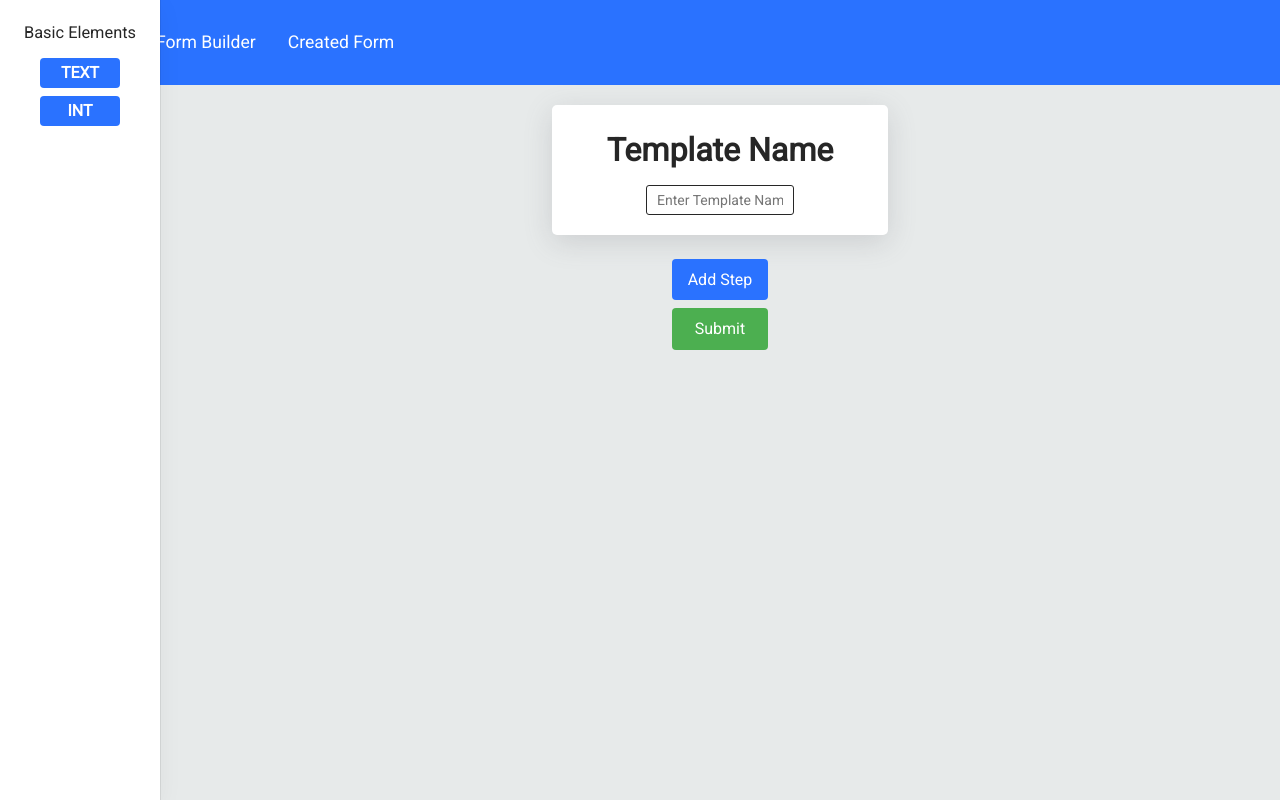
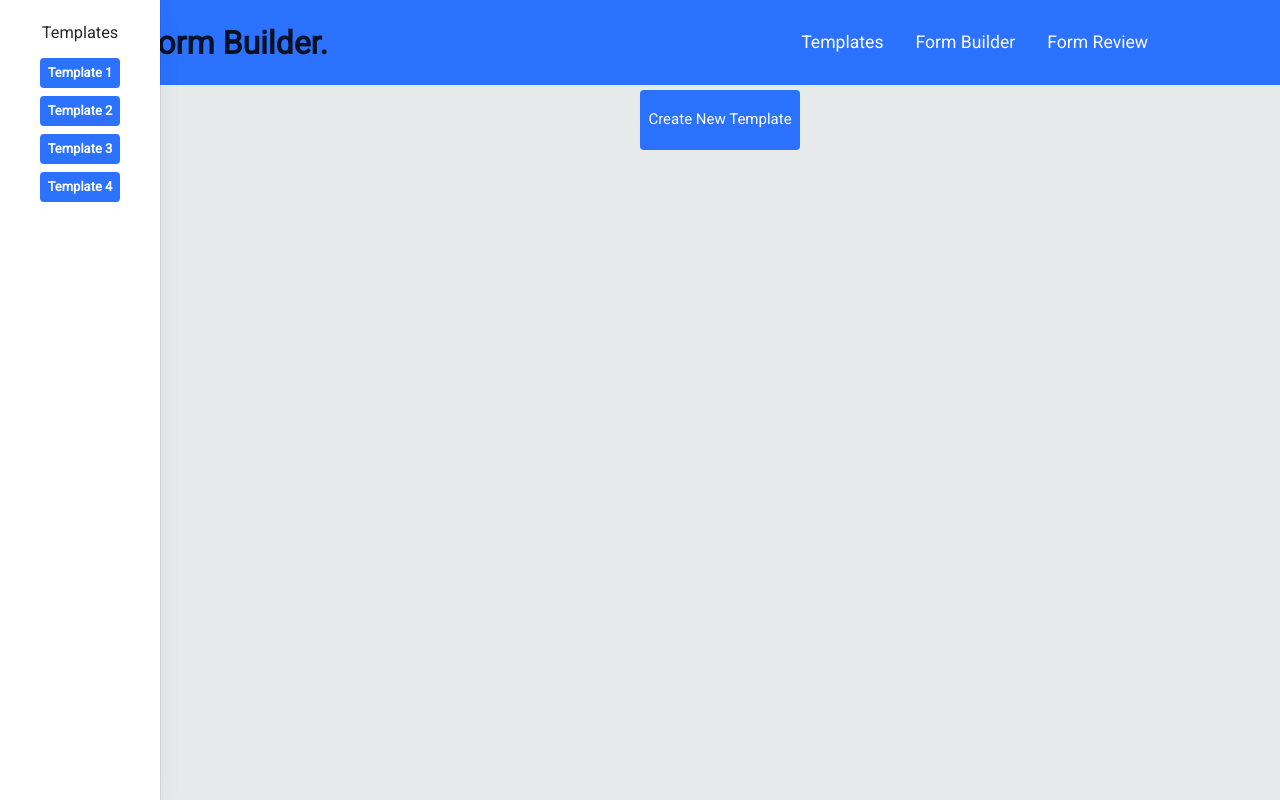
Before and after one commit to sivasaikrishna7/form-builder, a React (Create React App) app: page / in a window 1280 px wide. Built offline with nearby package versions, Linux system fonts and the light colour scheme.

Commit message:
Final Commit

```diff
--- a/src/App.js
+++ b/src/App.js
@@ -1,6 +1,7 @@
 import React, { useState } from 'react'
 import Home from './Pages/Home'
 // import Template from './Pages/Template'
+import CreatedTemplates from './Pages/CreatedTemplates'
 import Navbar from './Components/Navbar'
 import { BrowserRouter as Router, Routes, Route } from 'react-router-dom'
 
@@ -9,10 +10,14 @@ const App = () => {
   return (
     <>
       <Router>
-        <Navbar tab={tab} setTab={setTab} />
+        <Navbar setTab={setTab} />
         <Routes>
-          <Route path="/" exact element={<Home tab={tab} setTab={setTab} />} />
-          {/* <Route path="/form" exact element={<Template />} /> */}
+          <Route
+            path="/FormBuilder"
+            exact
+            element={<Home tab={tab} setTab={setTab} />}
+          />
+          <Route path="/" exact element={<CreatedTemplates />} />
         </Routes>
       </Router>
     </>
--- /dev/null
+++ b/src/Pages/CreatedTemplates.css
@@ -0,0 +1,73 @@
+.sidenav {
+    display: flex;
+    flex-direction: column;
+    align-items: center;
+    height: 100%;
+    width: 160px;
+    position: fixed;
+    z-index: 0;
+    background-color: white;
+    box-shadow: rgba(0, 0, 0, 0.05) 0px 6px 24px 0px,
+      rgba(0, 0, 0, 0.08) 0px 0px 0px 1px;
+    top: 0;
+    left: 0;
+    overflow-x: hidden;
+    padding-top: 20px;
+  }
+  .button {
+    background-color: #2a72ff;
+    border: 1px solid transparent;
+    color: white;
+    text-align: center;
+    text-decoration: none;
+    width: 80px;
+    height: 30px;
+    font-size: 13px;
+    /* font-weight: bold; */
+    margin: 4px 2px;
+    cursor: pointer;
+    -webkit-transition-duration: 0.4s; /* Safari */
+    transition-duration: 0.4s;
+    border-radius: 4px;
+  }
+
+  .button:hover {
+    box-shadow: 0 12px 16px 0 rgba(0, 0, 0, 0.24),
+      0 17px 50px 0 rgba(0, 0, 0, 0.19);
+  }
+  .createbutton{
+    /* color: White;
+    text-align: center;
+    margin-top: 5vh;
+    background-color: #2a72ff;
+    margin: 4px 2px;
+    cursor: pointer; */
+    background-color: #2a72ff;
+    border: 1px solid transparent;
+    color: white;
+    text-align: center;
+    text-decoration: none;
+    margin-bottom:3vh ;
+    width: 160px;
+    height: 60px;
+    font-size: 15px;
+    /* font-weight: bold; */
+    margin: 5px 2px;
+    cursor: pointer;
+    -webkit-transition-duration: 0.4s; /* Safari */
+    transition-duration: 0.4s;
+    border-radius: 4px;
+
+  }
+  .createbutton:hover {
+    box-shadow: 0 12px 16px 0 rgba(0, 0, 0, 0.24),
+      0 17px 50px 0 rgba(0, 0, 0, 0.19);
+  }
+  .formholder{
+    display: flex;
+    flex-direction: column;
+    align-items: center;
+    justify-content: center;
+    text-align: center;
+    margin-left: 160px;
+  }
--- /dev/null
+++ b/src/Pages/CreatedTemplates.js
@@ -0,0 +1,130 @@
+import React, { useState } from 'react'
+import './CreatedTemplates.css'
+import { Link } from 'react-router-dom'
+import { useNavigate } from 'react-router-dom'
+import SavedTemplate from './SavedTemplate'
+import { type } from '@testing-library/user-event/dist/type'
+
+const Templates = [
+  {
+    template_name: 'Google From 1',
+    field: [
+      {
+        id: '1',
+        label: 'Name',
+        type: 'text',
+      },
+      {
+        id: '2',
+        label: 'Age',
+        type: 'number',
+      },
+      {
+        id: '3',
+        label: 'Address',
+        type: 'text',
+      },
+    ],
+  },
+  {
+    template_name: 'Google From 2',
+    field: [
+      {
+        id: '1',
+        label: 'Name',
+        type: 'text',
+      },
+      {
+        id: '2',
+        label: 'Salary',
+        type: 'number',
+      },
+      {
+        id: '3',
+        label: 'Work Location',
+        type: 'text',
+      },
+    ],
+  },
+  {
+    template_name: 'Google From 3',
+    field: [
+      {
+        id: '1',
+        label: 'Name',
+        type: 'text',
+      },
+      {
+        id: '2',
+        label: 'Experience',
+        type: 'number',
+      },
+      {
+        id: '3',
+        label: 'Education',
+        type: 'text',
+      },
+    ],
+  },
+  {
+    template_name: 'Google From 4',
+    field: [
+      {
+        id: '1',
+        label: 'Name',
+        type: 'text',
+      },
+      {
+        id: '2',
+        label: 'Rank',
+        type: 'number',
+      },
+      {
+        id: '3',
+        label: 'College',
+        type: 'text',
+      },
+    ],
+  },
+]
+
+const CreatedTemplates = () => {
+  const navigate = useNavigate()
+  const [bool, setBool] = useState(false)
+  const handleClick = () => navigate('/FormBuilder')
+  return (
+    <>
+      <div className="sidenav">
+        <h3>Templates</h3>
+        <button
+          className="button"
+          onClick={() => {
+            setBool(true)
+          }}
+        >
+          Template 1
+        </button>
+        <button className="button">Template 2</button>
+        <button className="button">Template 3</button>
+        <button className="button">Template 4</button>
+      </div>
+      <div className="formholder">
+        <button className="createbutton" type="button" onClick={handleClick}>
+          Create New Template
+        </button>
+        {bool === true ? (
+          <SavedTemplate
+            template_name={Templates[0].template_name}
+            id={Templates[0].id}
+            label={Templates[0].field.label}
+            type={Templates[0].field.type}
+          />
+        ) : (
+          ''
+        )}
+      </div>
+    </>
+  )
+}
+
+export default CreatedTemplates
--- a/src/Pages/Home.js
+++ b/src/Pages/Home.js
@@ -19,7 +19,7 @@ const Home = (props) => {
   const [template_name, setTemplateName] = useState('')
   const [label, setLabel] = useState('')
   const [itemsFromBackend, setitemsFromBackend] = useState([])
-  const [characters, updateCharacters] = useState(columns)
+  const [characters, updateCharacters] = useState(itemsFromBackend)
   //   const [tab, setTab] = useState('formBuilder')
 
   const changeLabel = (e) => {
@@ -131,7 +131,7 @@ const Home = (props) => {
   async function handleSubmit() {
     console.log(state)
     console.log('works?')
-    let url = `http://localhost:8000/post`
+    let url = `http://localhost:8000/forms/post`
     let res = await fetch(url, {
       method: 'POST',
       body: JSON.stringify(state),
@@ -270,7 +270,7 @@ const Home = (props) => {
               Add Step
             </button>
             <button className="submitButton" onClick={onhandleSubmit}>
-              Submit
+              Save
             </button>
           </div>
         </div>
--- /dev/null
+++ b/src/Pages/SavedTemplate.js
@@ -0,0 +1,52 @@
+import React from 'react'
+import { Form, Input, Button, Checkbox } from 'antd'
+import './SavedTemplates.css'
+
+const SavedTemplate = (props) => {
+  const { template_name, id, label, type } = props
+  const onFinish = (values) => {
+    console.log('Success:', values)
+  }
+
+  const onFinishFailed = (errorInfo) => {
+    console.log('Failed:', errorInfo)
+  }
+  return (
+    <div className="stemplate">
+      <h1>Google Form</h1>
+      <Form
+        name="basic"
+        labelCol={{
+          span: 8,
+        }}
+        wrapperCol={{
+          span: 16,
+        }}
+        initialValues={{
+          remember: true,
+        }}
+        onFinish={onFinish}
+        onFinishFailed={onFinishFailed}
+        autoComplete="off"
+      >
+        <Form.Item label="Name" name="username">
+          <Input />
+        </Form.Item>
+
+        <Form.Item label="Education" name="Education">
+          <Input />
+        </Form.Item>
+
+        <Form.Item label="Address" name="Address">
+          <Input />
+        </Form.Item>
+
+        <Button type="primary" htmlType="submit">
+          Submit
+        </Button>
+      </Form>
+    </div>
+  )
+}
+
+export default SavedTemplate
--- /dev/null
+++ b/src/Pages/SavedTemplates.css
@@ -0,0 +1,30 @@
+.stemplate{
+    margin-top: 10vh;
+    justify-content: center;
+    align-content: center;
+    display: flex;
+    flex-direction: column;
+    margin-right: 80px;
+    margin-left: 100px;
+    width: 5vw;
+    min-width: 300px;
+    outline: #111;
+    padding: 20px;
+    box-shadow: rgba(100, 100, 111, 0.2) 0px 7px 29px 0px;
+}
+.formcontainer {
+    margin-top: 20vh;
+    color: #000000;
+    display: flex;
+    background-color: white;
+    border-radius: 7px;
+    outline: #111;
+    /* align-items: center; */
+    flex-direction: column;
+    justify-content: center;
+    margin-bottom: 20px;
+    width: 35vw;
+    min-width: 300px;
+    padding: 20px;
+    box-shadow: rgba(100, 100, 111, 0.2) 0px 7px 29px 0px;
+  }
--- a/src/components/Navbar/NavbarElements.js
+++ b/src/components/Navbar/NavbarElements.js
@@ -17,6 +17,7 @@ export const Nav = styled.nav`
 export const NavLink = styled(Link)`
   color: #fffafa;
   display: flex;
+  // margin-left: -24px;
   align-items: center;
   text-decoration: none;
   padding: 0 1rem;
@@ -31,6 +32,7 @@ export const NavLink = styled(Link)`
 export const Bars = styled(FaBars)`
   display: none;
   color: #808080;
+  // margin-left: -24px;
   @media screen and (max-width: 768px) {
     display: block;
     position: absolute;
@@ -45,6 +47,7 @@ export const Bars = styled(FaBars)`
 export const NavMenu = styled.div`
   display: flex;
   align-items: center;
+  // flex-direction: row;
   margin-right: -24px;
   /* Second Nav */
   /* margin-right: 24px; */
--- /dev/null
+++ b/src/components/Navbar/Navitems.css
@@ -0,0 +1,10 @@
+.navitems{
+    margin-left: 700px;
+    flex-direction: row;
+}
+.title{
+    margin-top: 15px;
+    align-content: center;
+    font-weight: bold;
+    font-size:2rem;
+}
--- a/src/components/Navbar/index.js
+++ b/src/components/Navbar/index.js
@@ -1,16 +1,21 @@
 import React from 'react'
 import { Nav, NavLink, Bars, NavMenu } from './NavbarElements'
+import './Navitems.css'
 
 const Navbar = (props) => {
-  const { tab, setTab } = props
+  const { setTab } = props
   return (
     <>
       <Nav>
+        <h1 className="title">Form Builder.</h1>
         <Bars />
 
         <NavMenu>
+          <NavLink to="/" activeStyle>
+            Templates
+          </NavLink>
           <NavLink
-            to="/"
+            to="/FormBuilder"
             onClick={() => {
               setTab('formBuilder')
             }}
@@ -19,13 +24,13 @@ const Navbar = (props) => {
             Form Builder
           </NavLink>
           <NavLink
-            to="/"
+            to="/FormBuilder"
             onClick={() => {
               setTab('createdForm')
             }}
             activeStyle
           >
-            Created Form
+            Form Review
           </NavLink>
         </NavMenu>
       </Nav>
```
